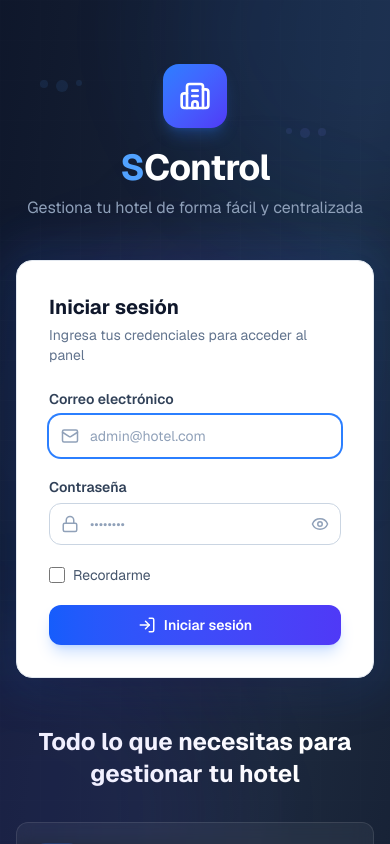
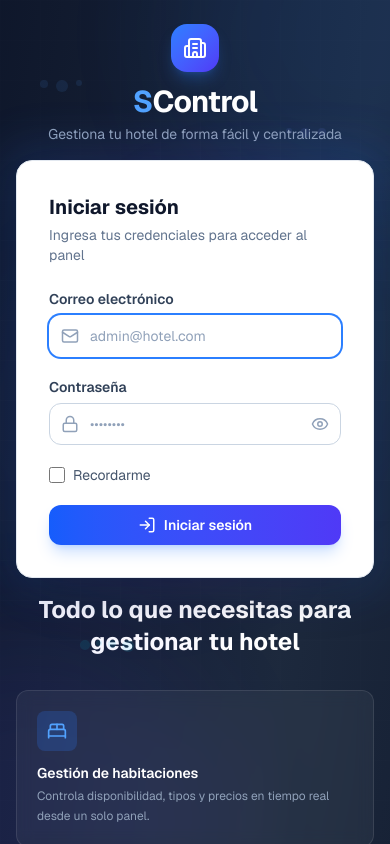
Before and after one commit to Sanchezgesr/saashotelero, a Next.js app: page /login in a window 390 px wide. Shown: the top 844 px of the page. Built offline with nearby package versions, Linux system fonts and the light colour scheme.

Commit message:
Login: center form vertically on mobile

```diff
--- a/src/app/(auth)/login/page.tsx
+++ b/src/app/(auth)/login/page.tsx
@@ -55,7 +55,7 @@ export default function LoginPage() {
   }
 
   return (
-    <div className="min-h-screen bg-gradient-to-br from-slate-900 via-slate-800 to-slate-900 overflow-y-auto">
+    <div className="min-h-screen bg-gradient-to-br from-slate-900 via-slate-800 to-slate-900 flex flex-col overflow-y-auto">
       <div className="fixed inset-0 overflow-hidden pointer-events-none">
         <div className="absolute -top-40 -right-40 w-96 h-96 bg-blue-500/10 rounded-full blur-3xl animate-pulse" />
         <div className="absolute -bottom-40 -left-40 w-96 h-96 bg-indigo-500/10 rounded-full blur-3xl animate-pulse" style={{ animationDelay: '2s' }} />
@@ -71,20 +71,22 @@ export default function LoginPage() {
         <div className="absolute top-1/2 right-12 flex-col gap-2 hidden lg:flex">{[7,11,5,9].map((s,i) => <div key={i} className="rounded-full bg-violet-400/10" style={{width:s,height:s}} />)}</div>
       </div>
 
-      <div className="relative pt-16 pb-10 px-4 text-center">
-        <div className="inline-flex items-center justify-center w-16 h-16 rounded-2xl bg-gradient-to-br from-blue-500 to-indigo-600 shadow-lg shadow-blue-500/25 mb-5 animate-[fadeIn_0.6s_ease-out]">
-          <Building2 className="text-white" size={32} />
+      <div className="flex-1 flex flex-col justify-center">
+        <div className="relative pt-6 md:pt-16 pb-4 md:pb-10 px-4 text-center">
+          <div className="inline-flex items-center justify-center w-12 h-12 md:w-16 md:h-16 rounded-2xl bg-gradient-to-br from-blue-500 to-indigo-600 shadow-lg shadow-blue-500/25 mb-3 md:mb-5 animate-[fadeIn_0.6s_ease-out]">
+            <Building2 className="text-white" size={24} />
           </div>
-        <h1 className="text-4xl md:text-5xl font-bold text-white tracking-tight mb-2 animate-[fadeIn_0.6s_ease-out_0.1s_both]">
+          <h1 className="text-3xl md:text-5xl font-bold text-white tracking-tight mb-1 md:mb-2 animate-[fadeIn_0.6s_ease-out_0.1s_both]">
             <span className="text-blue-400">S</span>Control
           </h1>
-        <p className="text-slate-400 text-base md:text-lg max-w-md mx-auto animate-[fadeIn_0.6s_ease-out_0.2s_both]">
+          <p className="text-slate-400 text-sm md:text-lg max-w-md mx-auto animate-[fadeIn_0.6s_ease-out_0.2s_both]">
             Gestiona tu hotel de forma fácil y centralizada
           </p>
         </div>
 
-      <div className="max-w-md mx-auto px-4 pb-12 animate-[fadeIn_0.6s_ease-out_0.3s_both]">
+        <div className="max-w-md mx-auto px-4 pb-4 md:pb-12 animate-[fadeIn_0.6s_ease-out_0.3s_both]">
           <LoginCard onLogin={handleLogin} loading={loading} error={error} />
+        </div>
       </div>
 
       <div className="max-w-5xl mx-auto px-4 pb-14">
```
Lines whose indentation alone changed are shown as unchanged.
